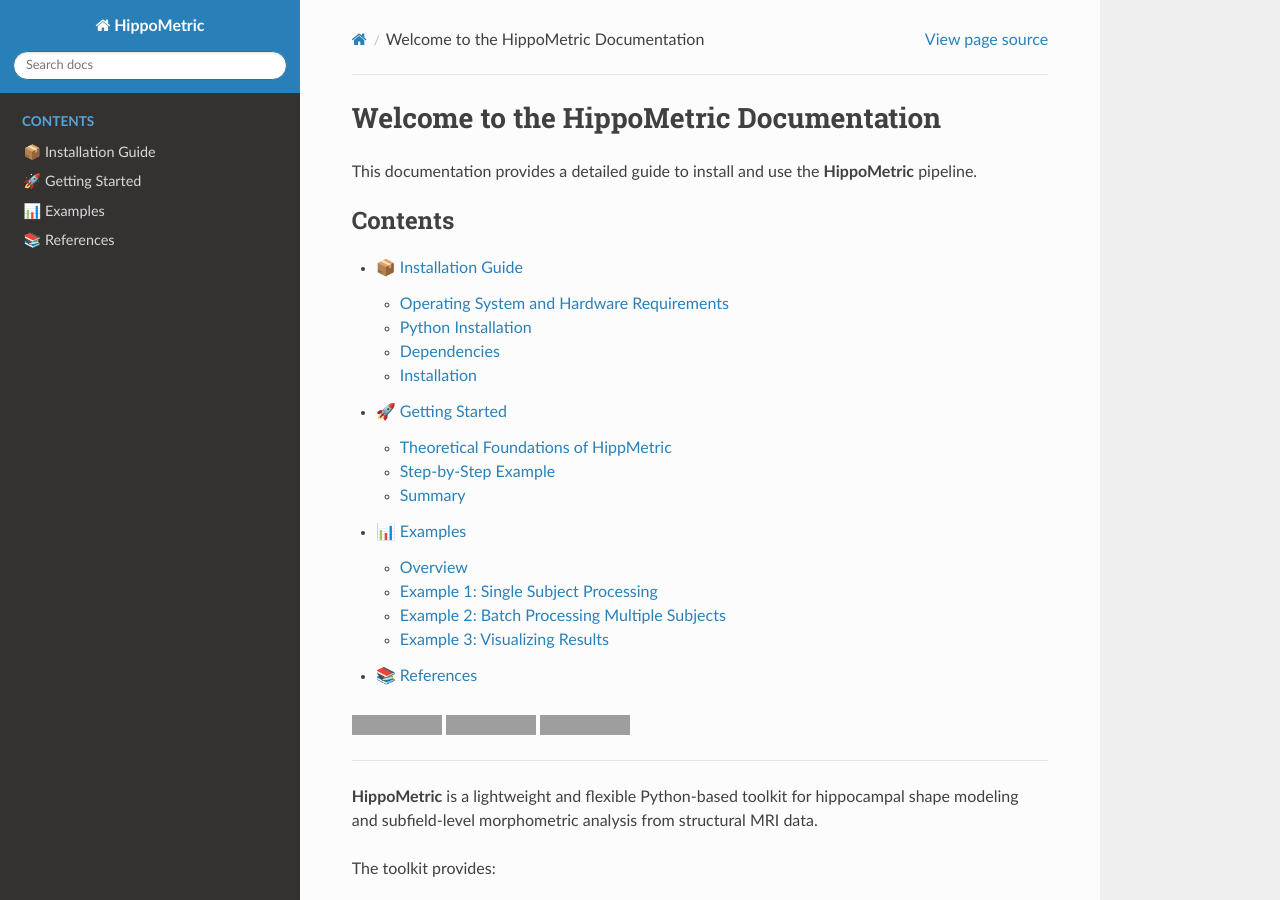
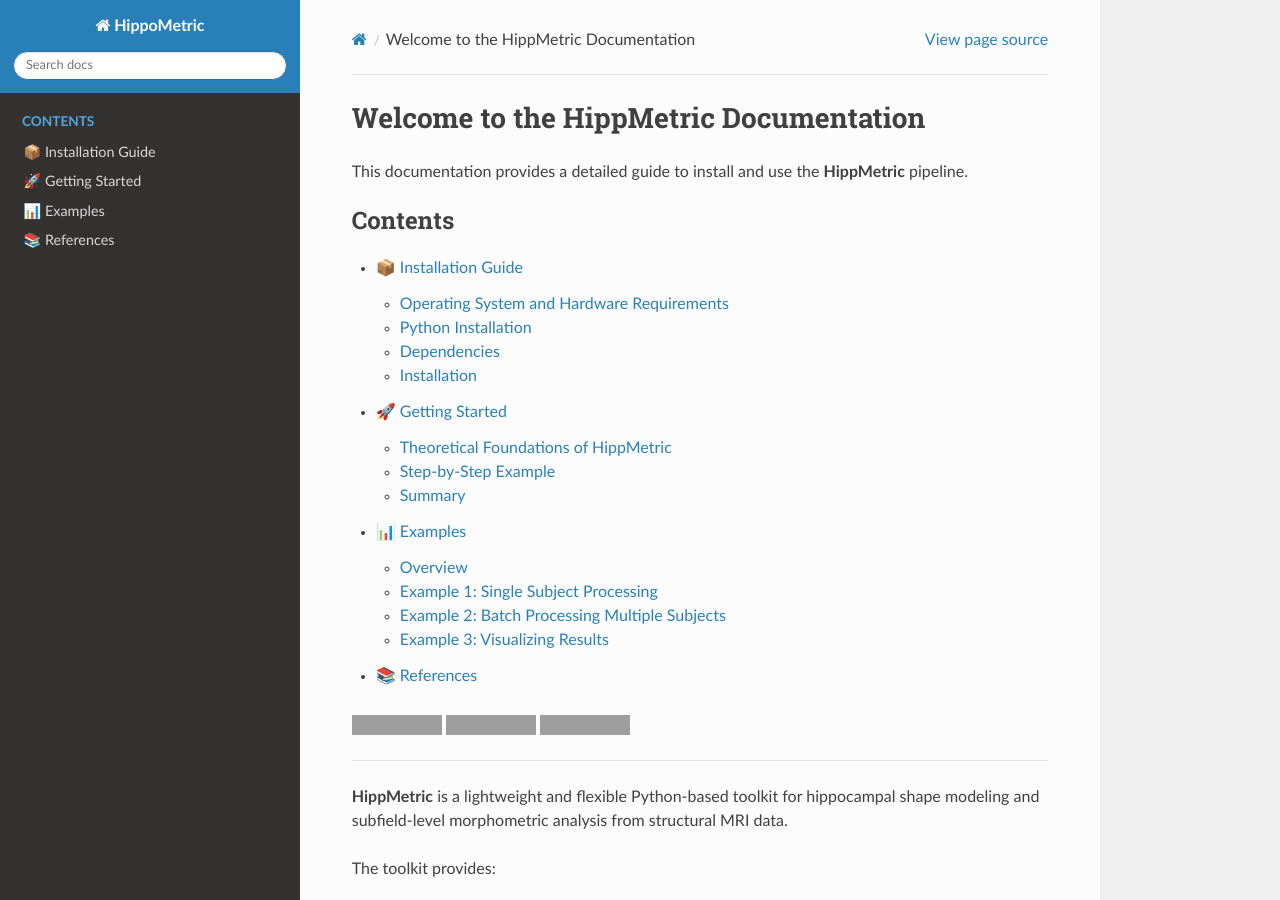
Before and after one commit to calliegao/HippoMetric-case-by-case-, a Sphinx documentation site: the page built from docs/index.md, in a window 1280 px wide and 900 px high. Built offline with Sphinx 7.4.7 and the Read the Docs theme 3.1.0, drawn with Linux system fonts in a browser that asks for light colours; grey boxes are pictures that could not be loaded.

Commit message:
Update index.md

````diff
--- a/docs/index.md
+++ b/docs/index.md
@@ -1,6 +1,6 @@
-# Welcome to the HippoMetric Documentation
+# Welcome to the HippMetric Documentation
 
-This documentation provides a detailed guide to install and use the **HippoMetric** pipeline.
+This documentation provides a detailed guide to install and use the **HippMetric** pipeline.
 
 ```{toctree}
 :maxdepth: 2
@@ -14,11 +14,11 @@ References.md
 
 [![Python Version](https://img.shields.io/badge/Python-3.8+-blue)](https://www.python.org/)
 [![License](https://img.shields.io/badge/License-BSD_3--Clause-blue.svg)](license.md)
-[![Documentation Status](https://readthedocs.org/projects/hippometric/badge/?version=latest)](https://hippometric.readthedocs.io/en/latest/?badge=latest)
+[![Documentation Status](https://readthedocs.org/projects/hippmetric/badge/?version=latest)](https://hippmetric.readthedocs.io/en/latest/?badge=latest)
 
 ---
 
-**HippoMetric** is a lightweight and flexible Python-based toolkit for hippocampal shape modeling and subfield-level morphometric analysis from structural MRI data.
+**HippMetric** is a lightweight and flexible Python-based toolkit for hippocampal shape modeling and subfield-level morphometric analysis from structural MRI data.
 
 The toolkit provides:
 
````
